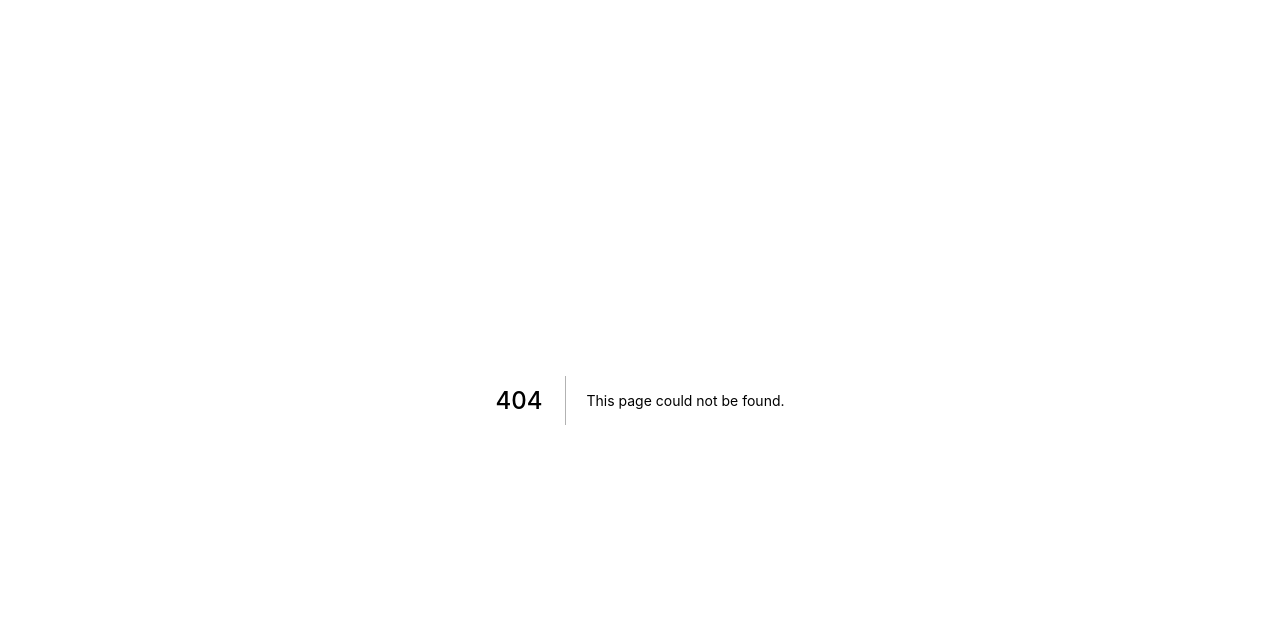
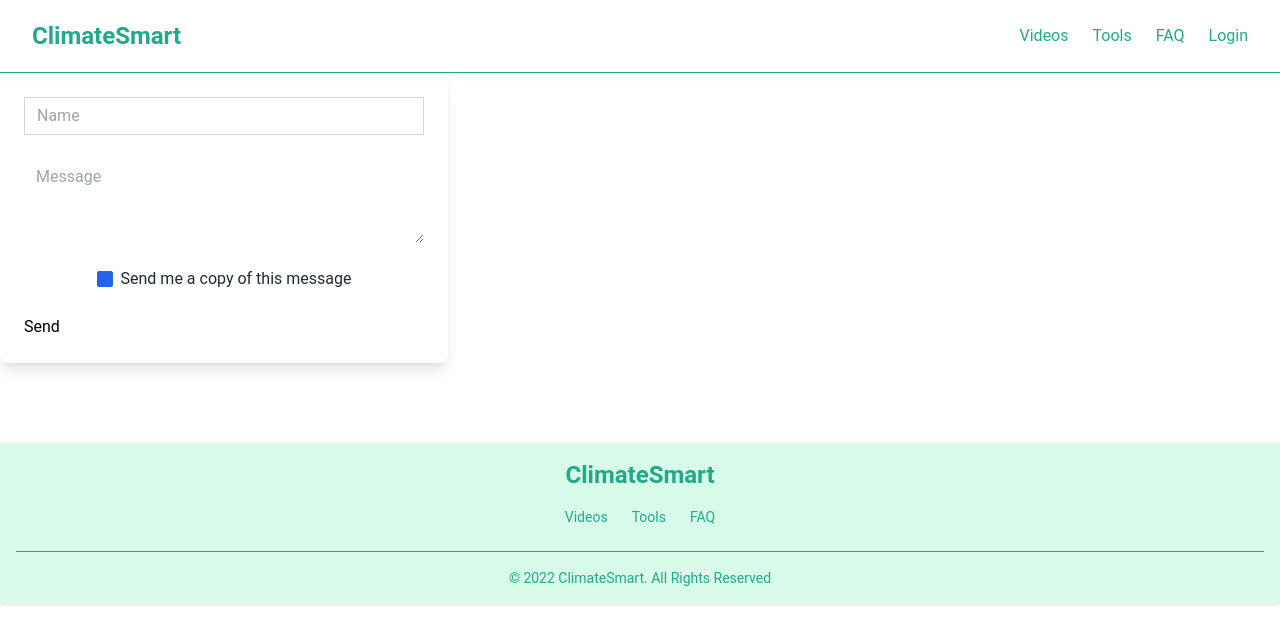
Before and after one commit to k-finken/ClimateSmart, a Next.js app: page /tools in a window 1280 px wide. Before the commit this address had no page. Shown: the top 644 px of the page. Built offline with nearby package versions, Linux system fonts and the light colour scheme.

Commit message:
added basic form

```diff
--- /dev/null
+++ b/components/ToolsCarbon.js
@@ -0,0 +1,33 @@
+import React from "react";
+
+export default function ToolsCarbon() {
+  return (
+<div className="block p-6 rounded-lg shadow-lg bg-white max-w-md">
+  <form>
+    <div className="form-group mb-6">
+      <input type="text" className="form-control block w-full px-3 py-1.5 text-base font-normal text-gray-700 bg-white bg-clip-padding border border-solid border-gray-300 focus:text-gray-700 focus:bg-white focus:border-blue-600 focus:outline-none" id="exampleInput7" placeholder="Name"/>
+      </div>
+    <div className="form-group mb-6">
+
+    </div>
+    <div className="form-group mb-6">
+      <textarea
+      className="form-control block w-full px-3 py-1.5"
+      id="exampleFormControlTextarea13"
+      rows="3"
+      placeholder="Message"
+    ></textarea>
+    </div>
+    <div className="form-group form-check text-center mb-6">
+      <input type="checkbox"
+        className="form-check-input appearance-none h-4 w-4 border border-gray-300 rounded-sm bg-white checked:bg-blue-600 checked:border-blue-600 focus:outline-none transition duration-200 mt-1 align-top bg-no-repeat bg-center bg-contain mr-2 cursor-pointer"
+        id="exampleCheck87" checked/>
+      <label className="form-check-label inline-block text-gray-800" for="exampleCheck87">Send me a copy of this message</label>
+    </div>
+    <button type="submit" className="">
+      Send
+      </button>
+  </form>
+</div>
+      );
+}
--- a/package.json
+++ b/package.json
@@ -2,7 +2,6 @@
   "name": "nextjs",
   "version": "0.1.0",
   "private": true,
-
   "scripts": {
     "dev": "next dev",
     "build": "next build",
--- /dev/null
+++ b/pages/tools.js
@@ -0,0 +1,17 @@
+import Head from 'next/head'
+import Image from 'next/image'
+import Footer from '../components/Footer'
+import ToolsCarbon from '../components/ToolsCarbon'
+import NavBar from '../components/NavBar'
+
+
+export default function Home() {
+  return (
+    <>
+      <NavBar/>
+      <hr className="border-themeDark"></hr>
+      <ToolsCarbon/>
+      <Footer/>
+    </>
+  )
+}
```
Also changed, not shown: 1 other file (tests, documents, lock files or other folders).
